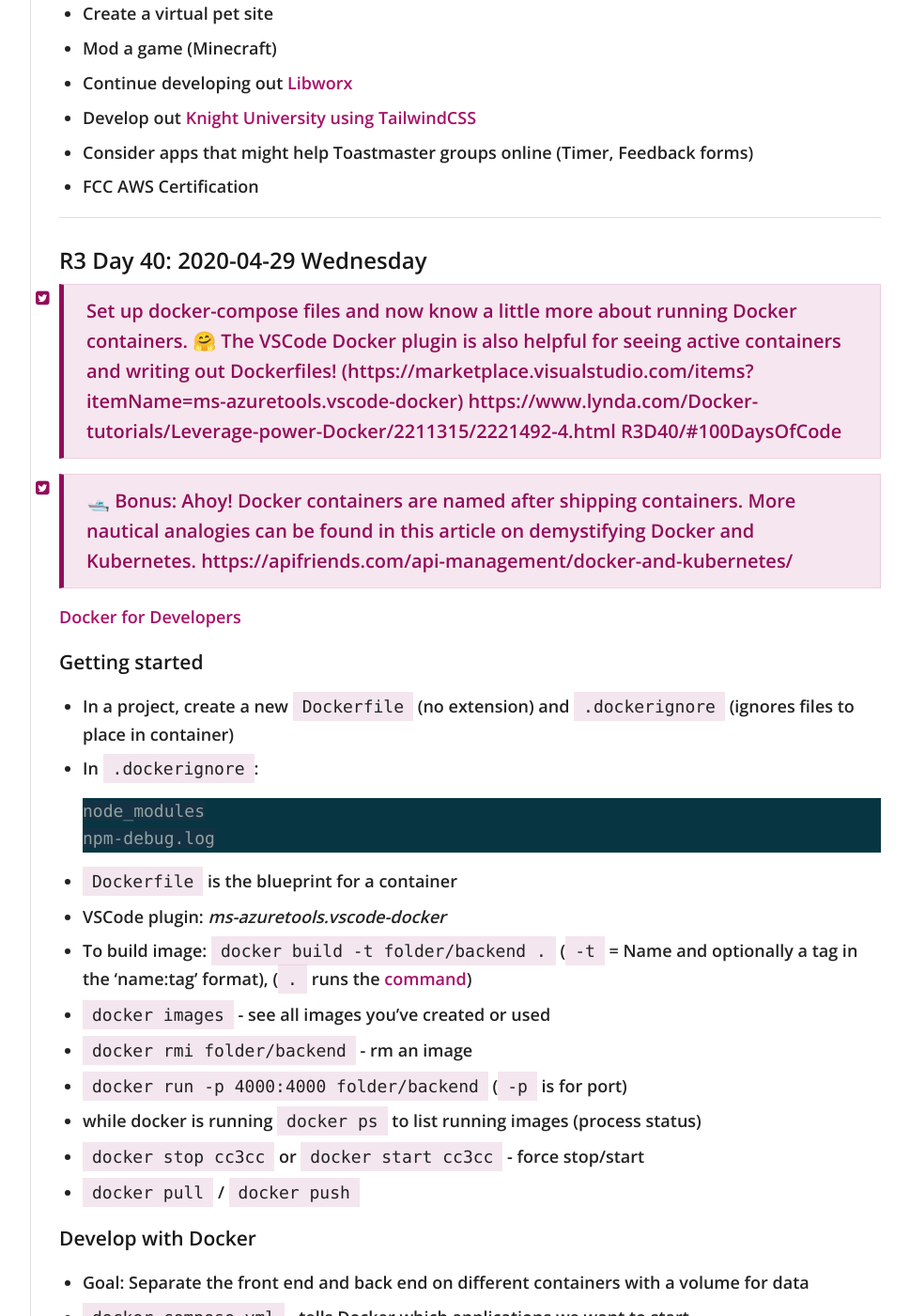
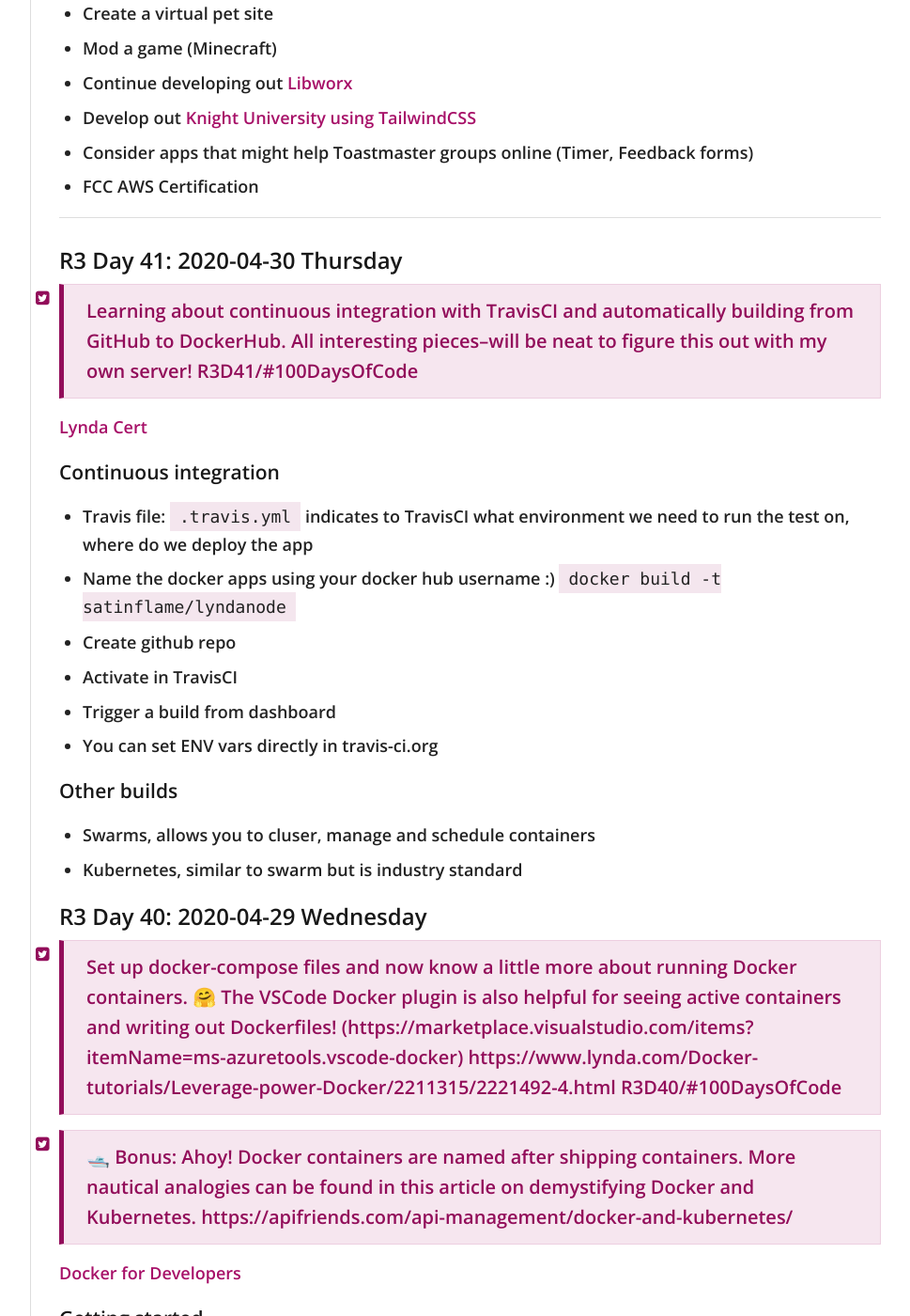
Before and after one commit to virtual/100daysofcode, a Jekyll site: the page built from index.md, in a window 1280 px wide and 1400 px high, scrolled down 1915 px. Shown: the whole window at 94% size, without its empty margins (272-1241 px from the left). Built offline with Jekyll 4.4.1, drawn with Linux system fonts in a browser that asks for light colours; nearby versions of some CDN libraries; our own code applies the rules of GitHub Pages for plain Markdown files.

Commit message:
travis ci

```diff
--- a/index.md
+++ b/index.md
@@ -67,6 +67,26 @@
 
 ----------
 
+## R3 Day 41: 2020-04-30 Thursday
+
+> Learning about continuous integration with TravisCI and automatically building from GitHub to DockerHub. All interesting pieces--will be neat to figure this out with my own server! R3D41/#100DaysOfCode
+
+[Lynda Cert](https://www.lynda.com/ViewCertificate/0E72D7CC5A334178961D74BAC32A76CE?utm_source=directlink&utm_medium=sharing&utm_campaign=certificate)
+
+### Continuous integration
+
+- Travis file: `.travis.yml` indicates to TravisCI what environment we need to run the test on, where do we deploy the app
+- Name the docker apps using your docker hub username :) `docker build -t satinflame/lyndanode`
+- Create github repo
+- Activate in TravisCI
+- Trigger a build from dashboard
+- You can set ENV vars directly in travis-ci.org
+
+### Other builds
+
+- Swarms, allows you to cluser, manage and schedule containers
+- Kubernetes, similar to swarm but is industry standard
+
 ## R3 Day 40: 2020-04-29 Wednesday
 
 > Set up docker-compose files and now know a little more about running Docker containers. 🤗 The VSCode Docker plugin is also helpful for seeing active containers and writing out Dockerfiles! (https://marketplace.visualstudio.com/items?itemName=ms-azuretools.vscode-docker) https://www.lynda.com/Docker-tutorials/Leverage-power-Docker/2211315/2221492-4.html R3D40/#100DaysOfCode
```
